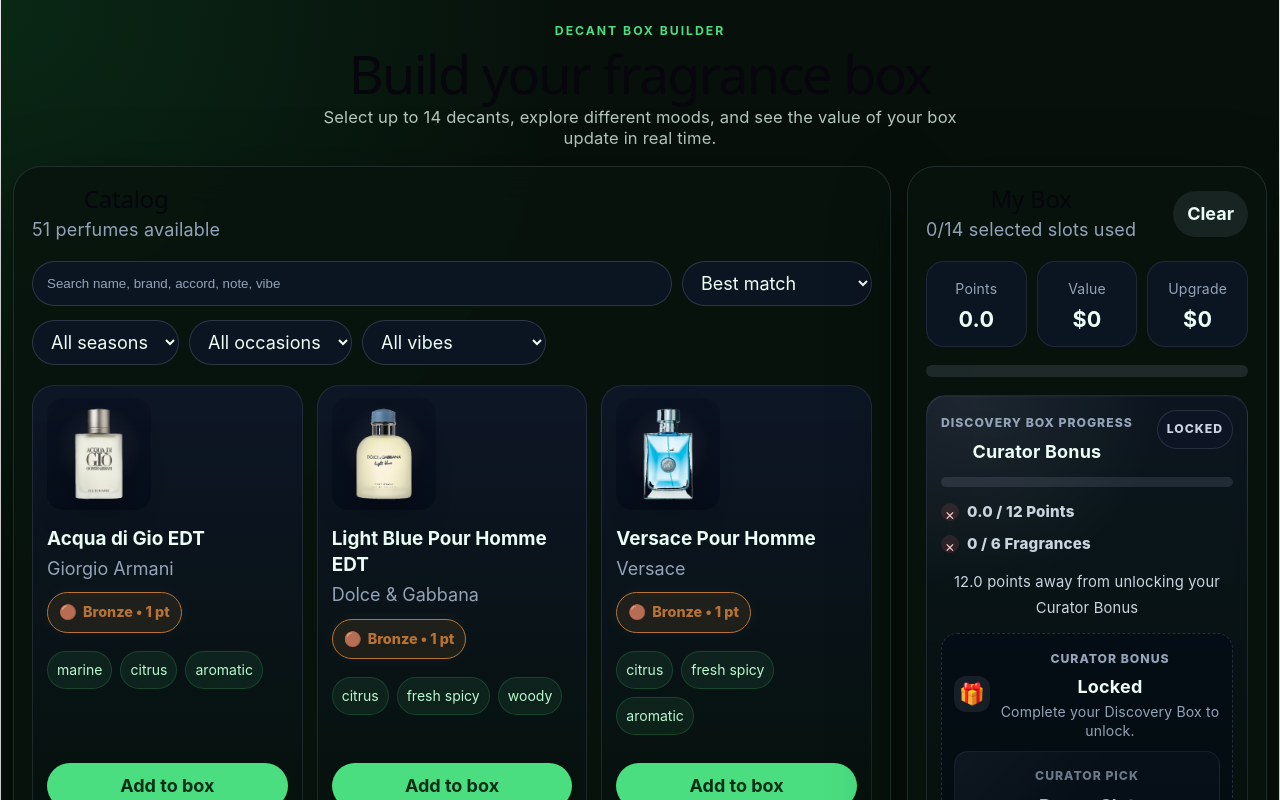
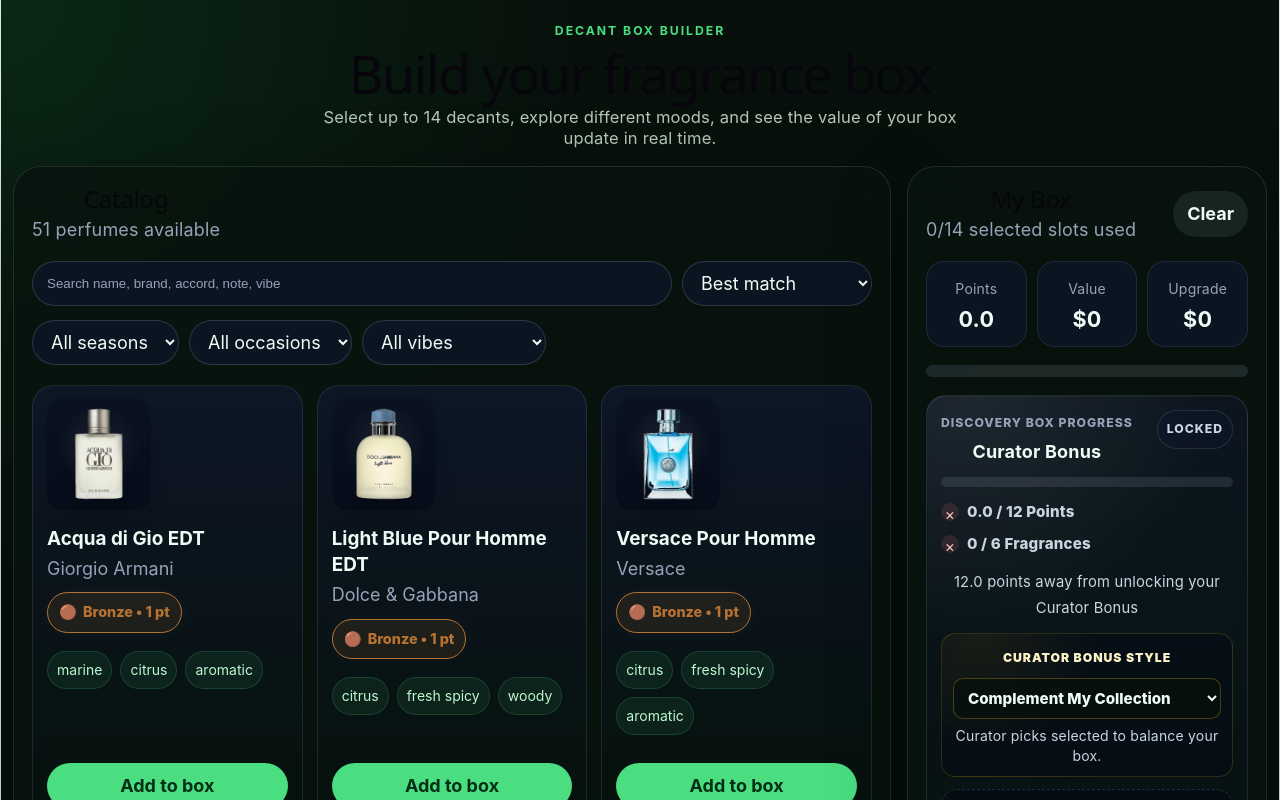
Before and after one commit to Felixchwan/decant-builder, a React (Vite) app: page / in a window 1280 px wide. Shown: the top 800 px of the page. Built offline with nearby package versions, Linux system fonts and the light colour scheme.

Commit message:
feat: add curator intelligence and modal review experience

```diff
--- a/src/App.css
+++ b/src/App.css
@@ -439,6 +439,44 @@
   margin: 0;
   color: #cbd5e1;
   font-size: 0.82rem;
+}
+
+.curator-preference-control {
+  display: grid;
+  gap: 7px;
+  padding: 11px;
+  border-radius: 14px;
+  border: 1px solid rgba(250, 204, 21, 0.16);
+  background:
+    radial-gradient(circle at 12% 0, rgba(250, 204, 21, 0.08), transparent 42%),
+    rgba(2, 6, 23, 0.28);
+}
+
+.curator-preference-control label {
+  color: #fef3c7;
+  font-size: 0.68rem;
+  font-weight: 900;
+  letter-spacing: 0.08em;
+  text-transform: uppercase;
+}
+
+.curator-preference-control select {
+  width: 100%;
+  border: 1px solid rgba(250, 204, 21, 0.26);
+  border-radius: 10px;
+  padding: 9px 10px;
+  background: rgba(8, 17, 13, 0.88);
+  color: #ecfdf5;
+  font: inherit;
+  font-size: 0.84rem;
+  font-weight: 800;
+}
+
+.curator-preference-control p {
+  margin: 0;
+  color: #cbd5e1;
+  font-size: 0.78rem;
+  line-height: 1.4;
 }
 
 .discovery-requirements {
@@ -926,6 +964,7 @@
   }
 
   .final-summary-stats,
+  .final-readiness-grid,
   .final-fragrance-list,
   .final-analysis-grid,
   .scent-dna-scores,
@@ -935,6 +974,7 @@
 
   .final-summary-modal .modal-header {
     gap: 12px;
+    top: -18px;
   }
 
   .final-summary-modal .modal-header h3 {
@@ -1096,6 +1136,51 @@
   border: 1px solid rgba(255,255,255,0.1);
 }
 
+.scent-library-overlay {
+  padding: 18px;
+  background:
+    radial-gradient(circle at 50% 12%, rgba(74, 222, 128, 0.08), transparent 34%),
+    rgba(0, 0, 0, 0.78);
+}
+
+.scent-library-modal {
+  width: min(1020px, 94vw);
+  max-height: min(720px, 86vh);
+  padding: 30px;
+  background:
+    radial-gradient(circle at 16% 0, rgba(74, 222, 128, 0.10), transparent 34%),
+    #08110d;
+  border: 1px solid rgba(255, 255, 255, 0.13);
+  box-shadow: 0 28px 90px rgba(0, 0, 0, 0.58);
+}
+
+.scent-library-modal .modal-header {
+  position: sticky;
+  top: -30px;
+  z-index: 1;
+  padding-bottom: 18px;
+  background:
+    linear-gradient(180deg, #08110d 70%, rgba(8, 17, 13, 0));
+}
+
+.scent-library-modal .modal-header h3 {
+  margin: 0;
+}
+
+.scent-library-modal .modal-header button {
+  border: 1px solid rgba(148, 163, 184, 0.18);
+  background: rgba(148, 163, 184, 0.12);
+  color: #ecfdf5;
+}
+
+.scent-library-modal .notes-grid {
+  gap: 12px;
+}
+
+.scent-library-modal .note-pill {
+  padding: 9px 14px;
+}
+
 .modal-header {
   display: flex;
   justify-content: space-between;
@@ -1297,21 +1382,35 @@
   opacity: 0.48;
 }
 
+.final-summary-overlay {
+  padding: 22px;
+  background:
+    radial-gradient(circle at 50% 10%, rgba(250, 204, 21, 0.08), transparent 34%),
+    rgba(0, 0, 0, 0.78);
+}
+
 .final-summary-modal {
-  width: min(900px, 92vw);
-  max-height: 84vh;
+  width: min(1120px, 94vw);
+  max-height: min(820px, 88vh);
   overflow-y: auto;
-  padding: 24px;
+  padding: 30px;
   border-radius: 20px;
   background:
     radial-gradient(circle at 15% 0, rgba(74, 222, 128, 0.11), transparent 34%),
+    radial-gradient(circle at 85% 8%, rgba(250, 204, 21, 0.08), transparent 30%),
     #08110d;
   border: 1px solid rgba(255, 255, 255, 0.12);
   box-shadow: 0 28px 90px rgba(0, 0, 0, 0.58);
 }
 
 .final-summary-modal .modal-header {
+  position: sticky;
+  top: -30px;
+  z-index: 2;
   align-items: flex-start;
+  padding-bottom: 16px;
+  background:
+    linear-gradient(180deg, #08110d 74%, rgba(8, 17, 13, 0));
 }
 
 .final-summary-modal .modal-header h3 {
@@ -1364,6 +1463,50 @@
   grid-template-columns: repeat(4, 1fr);
   gap: 10px;
   margin-bottom: 20px;
+}
+
+.final-readiness-grid {
+  display: grid;
+  grid-template-columns: repeat(2, minmax(0, 1fr));
+  gap: 10px;
+  margin-bottom: 20px;
+}
+
+.final-readiness-grid div {
+  padding: 14px;
+  border-radius: 14px;
+  background: rgba(15, 23, 42, 0.54);
+  border: 1px solid rgba(148, 163, 184, 0.16);
+}
+
+.final-readiness-grid div.ready {
+  border-color: rgba(74, 222, 128, 0.22);
+  background:
+    radial-gradient(circle at 12% 0, rgba(74, 222, 128, 0.1), transparent 42%),
+    rgba(15, 23, 42, 0.54);
+}
+
+.final-readiness-grid span {
+  display: block;
+  color: #86efac;
+  font-size: 0.68rem;
+  font-weight: 900;
+  letter-spacing: 0.08em;
+  text-transform: uppercase;
+}
+
+.final-readiness-grid strong {
+  display: block;
+  margin-top: 7px;
+  color: #ecfdf5;
+  font-size: 1.05rem;
+}
+
+.final-readiness-grid p {
+  margin: 6px 0 0;
+  color: #cbd5e1;
+  font-size: 0.8rem;
+  line-height: 1.45;
 }
 
 .final-stat-card {
@@ -1899,6 +2042,15 @@
 }
 
 @media (max-width: 520px) {
+  .scent-library-modal {
+    width: 94vw;
+    padding: 20px;
+  }
+
+  .scent-library-modal .modal-header {
+    top: -20px;
+  }
+
   .perfume-details-modal {
     width: 94vw;
     max-height: 86vh;
--- a/src/components/BuilderPanel.jsx
+++ b/src/components/BuilderPanel.jsx
@@ -1,7 +1,18 @@
-import { useState } from "react";
+import { useEffect, useMemo, useState } from "react";
+import { createPortal } from "react-dom";
 import { getTierData } from "../utils/tierUtils";
 
 const DISCOVERY_BONUS_TARGET_POINTS = 12;
+const CURATOR_BONUS_PREFERENCES = {
+  complement: {
+    label: "Complement My Collection",
+    description: "Curator picks selected to balance your box.",
+  },
+  similar: {
+    label: "Similar To My Picks",
+    description: "Curator picks inspired by your current taste.",
+  },
+};
 
 function BuilderPanel({
   totalSlots,
@@ -26,12 +37,19 @@
 }) {
     const [isNotesModalOpen, setIsNotesModalOpen] = useState(false);
     const [isFinalSummaryOpen, setIsFinalSummaryOpen] = useState(false);
+    const [curatorBonusPreference, setCuratorBonusPreference] = useState("complement");
     const sortedNotes = [...boxSummary.notes].sort();
     const selectedPerfumeIds = new Set(
       selectedPerfumes.map((perfume) => perfume.id)
     );
     const basedOnYourPicks = recommendations?.basedOnYourPicks || [];
     const toBalanceYourBox = recommendations?.toBalanceYourBox || [];
+    const curatorBonusLane =
+      curatorBonusPreference === "similar" ? basedOnYourPicks : toBalanceYourBox;
+    const hiddenCuratorPicks = useMemo(
+      () => buildHiddenCuratorPicks(curatorBonusLane, selectedPerfumeIds),
+      [curatorBonusLane, selectedPerfumes]
+    );
     const isCuratorBonusUnlocked =
       totalPoints >= DISCOVERY_BONUS_TARGET_POINTS && totalSlots >= minSlots;
   return (
@@ -80,6 +98,9 @@
         totalSlots={totalSlots}
         minSlots={minSlots}
         isUnlocked={isCuratorBonusUnlocked}
+        preference={curatorBonusPreference}
+        onPreferenceChange={setCuratorBonusPreference}
+        hiddenCuratorPicks={hiddenCuratorPicks}
       />
 
       <BoxSlotTray
@@ -287,6 +308,12 @@
 </div>
       </div>
       {isNotesModalOpen && (
+        <ScentLibraryModal
+          notes={sortedNotes}
+          onClose={() => setIsNotesModalOpen(false)}
+        />
+      )}
+      {false && isNotesModalOpen && (
   <div
     className="modal-overlay"
     onClick={() => setIsNotesModalOpen(false)}
@@ -325,6 +352,9 @@
           boxSummary={boxSummary}
           coverageSummary={coverageSummary}
           scentDna={scentDna}
+          isBoxReady={isBoxReady}
+          isCuratorBonusUnlocked={isCuratorBonusUnlocked}
+          curatorBonusPreference={curatorBonusPreference}
           onClose={() => setIsFinalSummaryOpen(false)}
         />
       )}
@@ -332,7 +362,89 @@
   );
 }
 
-function DiscoveryBonusProgress({ totalPoints, totalSlots, minSlots, isUnlocked }) {
+function ScentLibraryModal({ notes, onClose }) {
+  useEffect(() => {
+    const previousOverflow = document.body.style.overflow;
+    document.body.style.overflow = "hidden";
+
+    function handleKeyDown(event) {
+      if (event.key === "Escape") {
+        onClose();
+      }
+    }
+
+    window.addEventListener("keydown", handleKeyDown);
+
+    return () => {
+      document.body.style.overflow = previousOverflow;
+      window.removeEventListener("keydown", handleKeyDown);
+    };
+  }, [onClose]);
+
+  return createPortal(
+    <div className="modal-overlay scent-library-overlay" onClick={onClose}>
+      <div
+        className="modal-content scent-library-modal"
+        role="dialog"
+        aria-modal="true"
+        aria-labelledby="scent-library-title"
+        onClick={(event) => event.stopPropagation()}
+      >
+        <div className="modal-header">
+          <h3 id="scent-library-title">Scent Library</h3>
+
+          <button type="button" onClick={onClose} aria-label="Close Scent Library">
+            X
+          </button>
+        </div>
+
+        <div className="notes-grid">
+          {notes.map((note) => (
+            <span key={note} className="note-pill">
+              {note}
+            </span>
+          ))}
+        </div>
+      </div>
+    </div>,
+    document.body
+  );
+}
+
+function buildHiddenCuratorPicks(recommendations, selectedPerfumeIds) {
+  const availableRecommendations = recommendations.filter(
+    (recommendation) => !selectedPerfumeIds.has(recommendation.perfume.id)
+  );
+  const bronzePicks = availableRecommendations
+    .filter((recommendation) => getTierData(recommendation.perfume.id).name === "Bronze")
+    .slice(0, 2);
+
+  if (bronzePicks.length >= 2) {
+    return bronzePicks.map((recommendation) => recommendation.perfume);
+  }
+
+  const goldPick = availableRecommendations.find(
+    (recommendation) => getTierData(recommendation.perfume.id).name === "Gold"
+  );
+
+  if (goldPick) {
+    return [goldPick.perfume];
+  }
+
+  return availableRecommendations
+    .slice(0, 1)
+    .map((recommendation) => recommendation.perfume);
+}
+
+function DiscoveryBonusProgress({
+  totalPoints,
+  totalSlots,
+  minSlots,
+  isUnlocked,
+  preference,
+  onPreferenceChange,
+  hiddenCuratorPicks,
+}) {
   const progressValue = Math.min(totalPoints, DISCOVERY_BONUS_TARGET_POINTS);
   const progressPercent =
     (progressValue / DISCOVERY_BONUS_TARGET_POINTS) * 100;
@@ -343,6 +455,8 @@
   const fragrancesAway = Math.max(minSlots - totalSlots, 0);
   const hasRequiredPoints = totalPoints >= DISCOVERY_BONUS_TARGET_POINTS;
   const hasRequiredFragrances = totalSlots >= minSlots;
+  const preferenceData = CURATOR_BONUS_PREFERENCES[preference];
+  const hiddenPickCount = hiddenCuratorPicks.length;
   const lockedMessage = !hasRequiredPoints
     ? `${pointsAway.toFixed(1)} point${
         pointsAway === 1 ? "" : "s"
@@ -387,6 +501,26 @@
           : lockedMessage}
       </p>
 
+      <div className="curator-preference-control">
+        <label htmlFor="curator-bonus-preference">
+          Curator Bonus Style
+        </label>
+
+        <select
+          id="curator-bonus-preference"
+          value={preference}
+          onChange={(event) => onPreferenceChange(event.target.value)}
+        >
+          {Object.entries(CURATOR_BONUS_PREFERENCES).map(([value, option]) => (
+            <option key={value} value={value}>
+              {option.label}
+            </option>
+          ))}
+        </select>
+
+        <p>{preferenceData.description}</p>
+      </div>
+
       <div className="curator-bonus-card">
         <div className="curator-bonus-icon" aria-hidden="true">
           🎁
@@ -399,7 +533,9 @@
           </strong>
           <p>
             {isUnlocked
-              ? "A curated fragrance has been added to your Discovery Box."
+              ? `${preferenceData.label} selected. Your curator pick${
+                  hiddenPickCount === 1 ? "" : "s"
+                } will stay wrapped until reveal.`
               : "Complete your Discovery Box to unlock."}
           </p>
         </div>
@@ -431,20 +567,46 @@
   boxSummary,
   coverageSummary,
   scentDna,
+  isBoxReady,
+  isCuratorBonusUnlocked,
+  curatorBonusPreference,
   onClose,
 }) {
   const collectionIdentity = getCollectionIdentity(boxSummary);
+  const curatorPreferenceLabel =
+    CURATOR_BONUS_PREFERENCES[curatorBonusPreference]?.label;
 
-  return (
-    <div className="modal-overlay" onClick={onClose}>
+  useEffect(() => {
+    const previousOverflow = document.body.style.overflow;
+    document.body.style.overflow = "hidden";
+
+    function handleKeyDown(event) {
+      if (event.key === "Escape") {
+        onClose();
+      }
+    }
+
+    window.addEventListener("keydown", handleKeyDown);
+
+    return () => {
+      document.body.style.overflow = previousOverflow;
+      window.removeEventListener("keydown", handleKeyDown);
+    };
+  }, [onClose]);
+
+  return createPortal(
+    <div className="modal-overlay final-summary-overlay" onClick={onClose}>
       <div
         className="final-summary-modal"
+        role="dialog"
+        aria-modal="true"
+        aria-labelledby="final-summary-title"
         onClick={(event) => event.stopPropagation()}
       >
         <div className="modal-header">
           <div>
             <p className="summary-eyebrow">Discovery Box</p>
-            <h3>Your Completed Box</h3>
+            <h3 id="final-summary-title">Your Completed Box</h3>
           </div>
 
           <button onClick={onClose}>Close</button>
@@ -460,6 +622,28 @@
           <SummaryStat label="Total Points" value={totalPoints.toFixed(1)} />
           <SummaryStat label="Estimated Value" value={`$${estimatedValue.toFixed(0)}`} />
           <SummaryStat label="Upgrade Value" value={`$${upgradeValue.toFixed(0)}`} />
+        </section>
+
+        <section className="final-readiness-grid">
+          <div className={isBoxReady ? "ready" : ""}>
+            <span>Discovery Box</span>
+            <strong>{isBoxReady ? "Ready" : "In Progress"}</strong>
+            <p>
+              {isBoxReady
+                ? "Minimum fragrance and point requirements are met."
+                : "Complete the requirements before checkout prep."}
+            </p>
+          </div>
+
+          <div className={isCuratorBonusUnlocked ? "ready" : ""}>
+            <span>Curator Bonus</span>
+            <strong>{isCuratorBonusUnlocked ? "Unlocked" : "Locked"}</strong>
+            <p>
+              {isCuratorBonusUnlocked
+                ? `${curatorPreferenceLabel} selected. Picks remain wrapped until reveal.`
+                : "Unlocks when the Discovery Box is valid."}
+            </p>
+          </div>
         </section>
 
         <ScentDnaPanel scentDna={scentDna} />
@@ -526,7 +710,8 @@
           </div>
         </section>
       </div>
-    </div>
+    </div>,
+    document.body
   );
 }
 
--- a/src/constants/boxRules.js
+++ b/src/constants/boxRules.js
@@ -3,4 +3,4 @@
 export const MAX_SELECTABLE_SLOTS = 14;
 export const MIN_BOX_POINTS = 10;
 export const BASE_DECANTS = 14;
-export const POINT_VALUE = 90;
+export const POINT_VALUE = 100;
```
Also changed, not shown: src/data/perfumes.js (+6 -6 lines), public/images/perfumes/mythic/squid.png (renamed from public/images/perfumes/diamond/squid.png).
